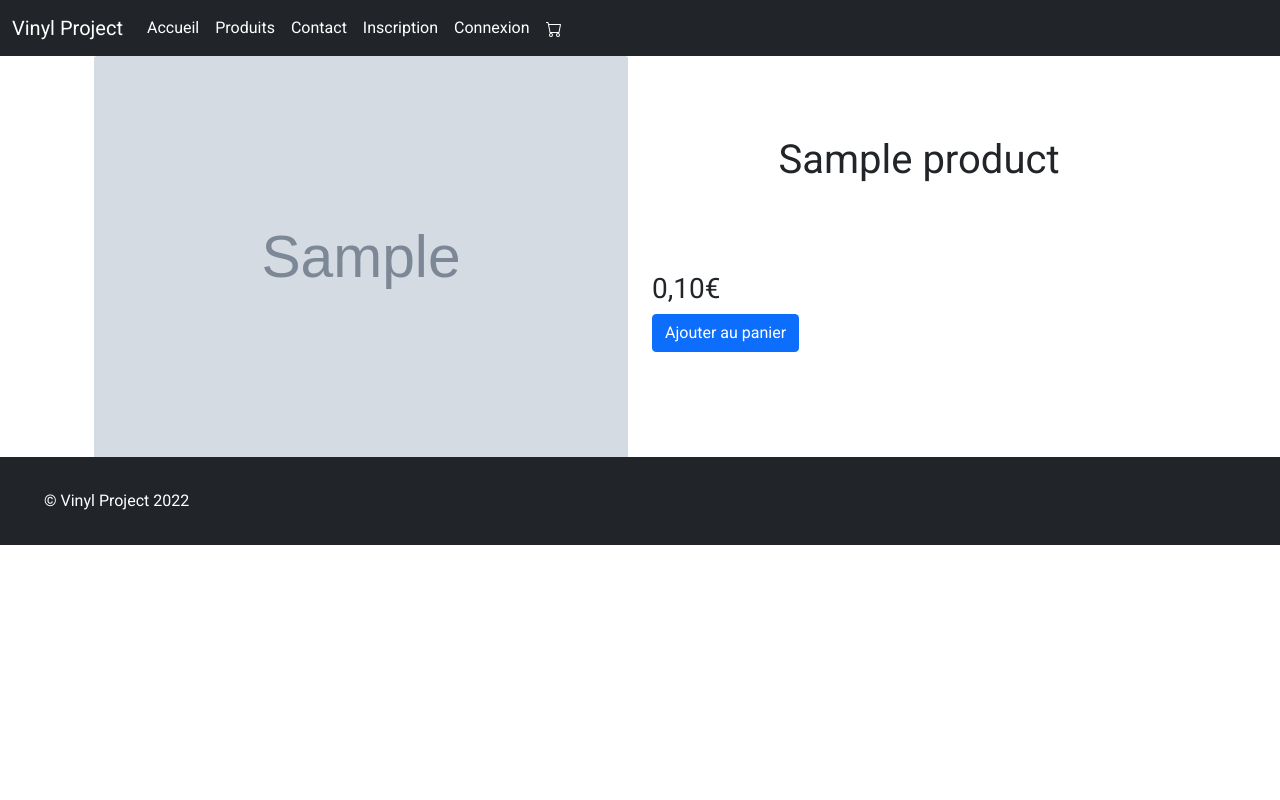
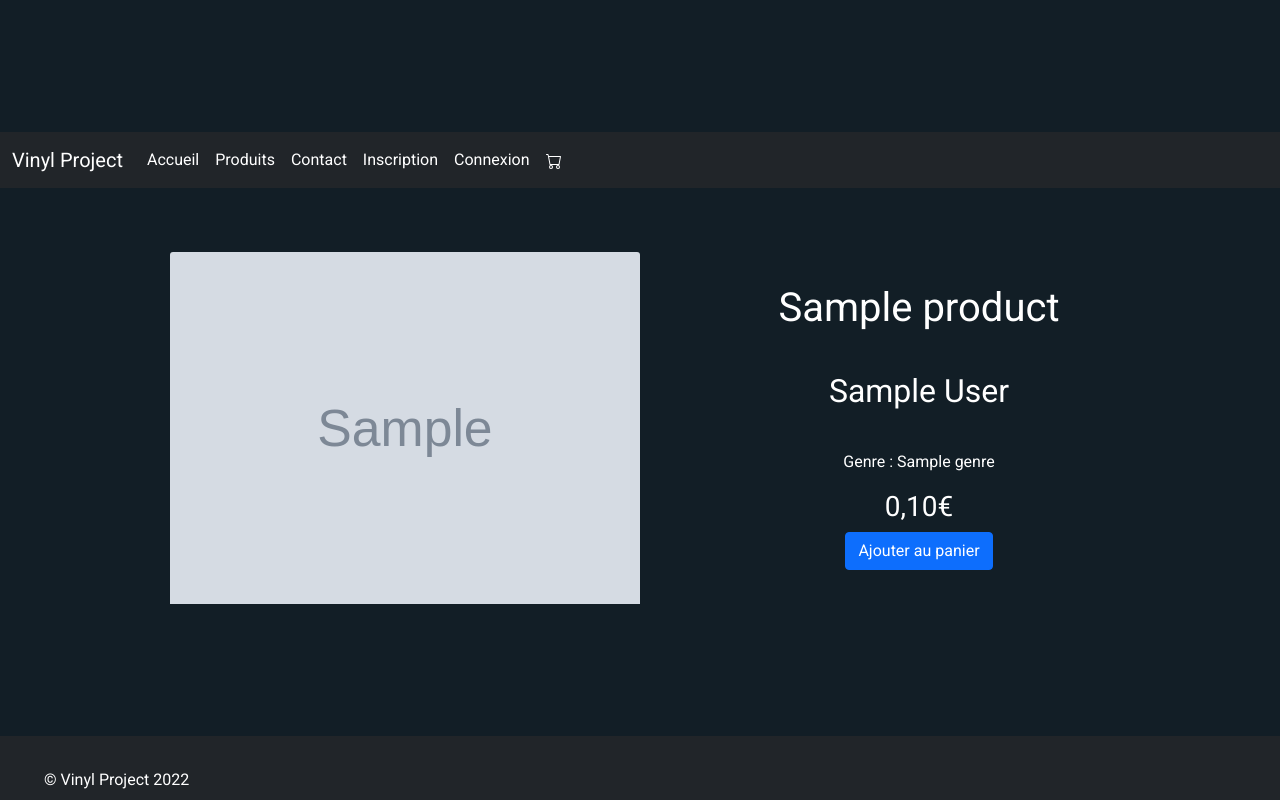
Before and after one commit to kevin-cp/Vinyl, a Symfony app: template templates/product/details.html.twig in a window 1280 px wide. Run offline with Twig, Linux system fonts and the light colour scheme; the template is opened without the code that fills it: most values are stand-ins (such as "Sample title", 1, 10 or a date in 2020); grey boxes marked "Sample" are stand-in pictures; some libraries are stand-ins or nearby versions.

Commit message:
added some css

```diff
--- a/public/css/style.css
+++ b/public/css/style.css
@@ -2,6 +2,18 @@
 
 body {
     font-family: 'Roboto', sans-serif;
+    background-color: #121E26;
+    color: white;
+    height: 100vh;
+    align-content: center;
+}
+
+.card {
+    color: black;
+}
+
+.v {
+    color: #f29D35;
 }
 
 h1 {
@@ -15,7 +27,8 @@ h1 {
 
 .button {
     text-align: center;
-    padding: 3em;
+    padding: 2em;
+    margin: 3em;
 }
 
 h2 {
@@ -26,4 +39,23 @@ footer {
     background-color: rgb(33,37,41);
     padding: 2em;
     color: white;
+    position: fixed;
+    bottom: 0;
+    width: 100%;
+    height: 60px;
 }
+
+.details {
+    margin: 2em;
+    height: 100%;
+    align-content: center;
+}
+
+.titleDetails {
+    padding: 0;
+}
+
+.albumDetails {
+    text-align: center;
+    padding: 2em;
+}
--- a/templates/base.html.twig
+++ b/templates/base.html.twig
@@ -86,7 +86,7 @@
                           >Connexion</a
                         >
                     </li>
-                        <li class="nav-item">
+                        <li class="nav-item justify-content-end">
                             <a
                                     class="nav-link active text-white"
                                     aria-current="page"
--- a/templates/cart/index.html.twig
+++ b/templates/cart/index.html.twig
@@ -6,7 +6,7 @@
     <h1>Mon panier</h1>
 
     {% if cart | length > 0%}
-    <table class="table">
+    <table class="table table-dark">
         <thead>
         <tr>
             <th scope="col">Produit</th>
@@ -23,7 +23,7 @@
         <tr>
 
             <th scope="row">
-                <img src="{{ product.product.cover }}" alt="" height="75px">
+                <img src="{{ asset('uploads/') }}{{ product.product.cover }}" alt="" height="75px">
             </th>
             <td>{{ product.product.albumName }}</td>
             <td>
--- a/templates/home/home.html.twig
+++ b/templates/home/home.html.twig
@@ -3,7 +3,7 @@
 {% block title %}Vinyl{% endblock %}
 
 {% block main %}
-    <h1>The Vinyl Project</h1>
+    <h1>The <span class="v">V</span>inyl Project</h1>
 
     <div class="container">
         <div id="carouselExampleIndicators" class="carousel slide" data-bs-ride="carousel">
@@ -46,7 +46,7 @@
                     <img src="{{ asset('uploads/') }}{{ product.cover }}" class="card-img-top" alt="{{ product.albumName }}">
                     <div class="card-body">
                         <h5 class="card-title">{{ product.albumName }}</h5>
-                        <p>{{ product.country }}, {{ product.price  }}€</p>
+                        <p>{{ product.country }}, {{(product.price /100) |number_format(2, ',', '.')  }}€</p>
                         <p>Genre: {{ product.genre.name }}</p>
                         {% if product.description %}
                             <p class="card-text">This is a longer card with supporting text below as a natural lead-in to additional content. This content is a little bit longer.</p>
@@ -60,6 +60,6 @@
     </div>
 
     <div class="container button">
-        <button type="button" class="btn btn-primary">Voir plus</button>
+        <a href="{{ path('app_list') }}" type="button" class="btn btn-primary">Voir plus</a>
     </div>
 {% endblock %}
--- a/templates/order/order_summary.html.twig
+++ b/templates/order/order_summary.html.twig
@@ -8,14 +8,14 @@
 
     <div class="row">
         <div class="col">
-            Mon Adresse :
+            <h2>Mon Adresse :</h2>
                 <p>{{ delivery | replace({'[br]' : '<br />'})|raw }}</p>
             <hr>
-            Mon Transporteur:
+            <h2>Mon Transporteur:</h2>
 
                 <div>
                     <p>{{ order.carrierName }}</p>
-                    <p>{{ (order.carrierPrice / 100) |number_format(2, ',', '.') }}€</p>
+                    <p>Prix : {{ (order.carrierPrice / 100) |number_format(2, ',', '.') }}€</p>
                 </div>
 
         </div>
--- a/templates/product/details.html.twig
+++ b/templates/product/details.html.twig
@@ -3,13 +3,15 @@
 {% block title %}Details products{% endblock %}
 
 {% block main %}
-    <div class="container">
-        <div class="row">
+    <div class="container details">
+        <div class="row details">
             <div class="col cover">
                 <img src="{{ asset('uploads/') }}{{ product.cover }}" class="card-img-top" alt="{{ product.albumName }}">
             </div>
-            <div class="col">
-                <h1>{{ product.albumName }}</h1>
+            <div class="col albumDetails">
+                <h1 class="titleDetails">{{ product.albumName }}</h1>
+                <h2>{{ product.author }}</h2>
+                <p>Genre : {{ product.genre }}</p>
                 <h3>{{ (product.price / 100) |number_format(2, ',', '.') }}€</h3>
                 <a href="{{  path('app_add_cart', {'id': product.id}) }}" type="button" class="btn btn-primary">Ajouter au panier</a>
             </div>
--- a/templates/security/login.html.twig
+++ b/templates/security/login.html.twig
@@ -14,10 +14,10 @@
         </div>
     {% endif %}
 
-    <h1 class="h3 mb-3 font-weight-normal">Please sign in</h1>
+    <h1 class="h3 mb-3 font-weight-normal">Se connecter</h1>
     <label for="inputEmail">Email</label>
     <input type="email" value="{{ last_username }}" name="email" id="inputEmail" class="form-control" autocomplete="email" required autofocus>
-    <label for="inputPassword">Password</label>
+    <label for="inputPassword">Mot de passe</label>
     <input type="password" name="password" id="inputPassword" class="form-control" autocomplete="current-password" required>
 
     <input type="hidden" name="_csrf_token"
```
Also changed, not shown: src/Controller/ProductController.php (+19 -1 lines), src/Form/RegistrationFormType.php (+13 -8 lines), templates/contact/index.html.twig (+6 -1 lines), templates/order/index.html.twig (+7 -3 lines), templates/product/list.html.twig (+17 -9 lines), templates/registration/register.html.twig (+4 -3 lines), templates/reset_password/request.html.twig (+3 -4 lines).
